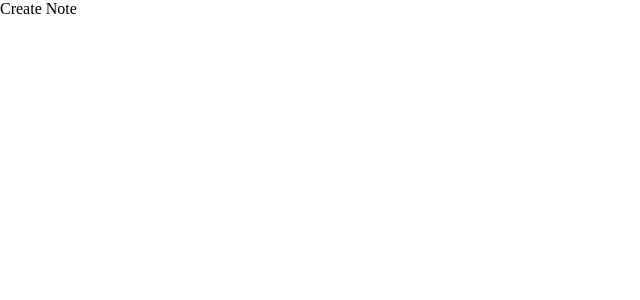
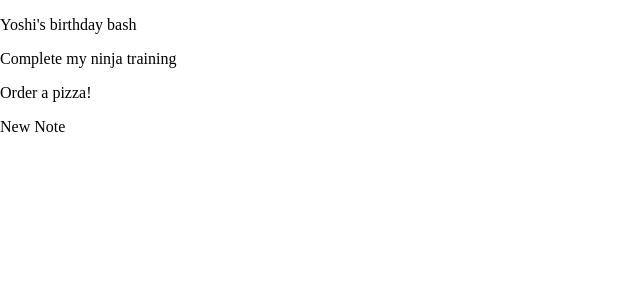
Before and after one commit to subashhB/material-ui-practice, a React (Create React App) app: page / in a window 1280 px wide. Shown: the top 300 px of the page, without its empty margins (0-640 px from the left). Built offline with nearby package versions, Linux system fonts and the light colour scheme; data requests are answered from the project's data file.

Commit message:
Using JSON Server

```diff
--- /dev/null
+++ b/data/db.json
@@ -0,0 +1,28 @@
+{
+  "notes": [
+    {
+      "title": "Yoshi's birthday bash",
+      "details": "Lorem Ipsum is simply dummy text of the printing and typesetting industry. Lorem Ipsum has been the industry's standard dummy text ever since the 1500s, when an unknown printer took a galley of type and scrambled it to make a type specimen book.",
+      "category": "reminders",
+      "id": 1
+    },
+    {
+      "title": "Complete my ninja training",
+      "details": "Lorem Ipsum is simply dummy text of the printing and typesetting industry. Lorem Ipsum has been the industry's standard dummy text ever since the 1500s, when an unknown printer took.",
+      "category": "work",
+      "id": 2
+    },
+    {
+      "title": "Order a pizza!",
+      "details": "Lorem Ipsum is simply dummy text of the printing and typesetting industry. Lorem Ipsum has been the industry's standard dummy text ever since the 1500s, when an unknown printer took a galley of type and scrambled it to make a type specimen book.\nLorem Ipsum is simply dummy text of the printing and typesetting industry. Lorem Ipsum has been the industry's standard dummy text ever since the 1500s, when an unknown printer took a galley of type and scrambled it to make a type specimen book.",
+      "category": "todos",
+      "id": 3
+    },
+    {
+      "title": "New Note",
+      "details": "New Note Details",
+      "category": "Reminders",
+      "id": 4
+    }
+  ]
+}
--- a/package.json
+++ b/package.json
@@ -8,6 +8,7 @@
     "@testing-library/jest-dom": "^5.11.9",
     "@testing-library/react": "^11.2.5",
     "@testing-library/user-event": "^12.7.1",
+    "json-server": "^0.17.3",
     "react": "^17.0.1",
     "react-dom": "^17.0.1",
     "react-router-dom": "^5.2.0",
--- a/src/pages/Create.js
+++ b/src/pages/Create.js
@@ -9,6 +9,7 @@
 import { useState } from "react";
 import FormLabel from '@material-ui/core/FormLabel';
 import FormControl from '@material-ui/core/FormControl';
+import { useHistory } from "react-router-dom";
 
 const useStyles = makeStyles({
   field: {
@@ -20,6 +21,7 @@
 
 export default function Create() {
   const classes = useStyles();
+  const history = useHistory()
   const [title, setTitle] = useState('');
   const [details, setDetails] = useState('');
   const [titleError, setTitleError] = useState(false);
@@ -37,7 +39,12 @@
       setDetailsError(true)
     }
     if (title && details) {
-      console.log(title, details, category);
+      fetch('http://localhost:8000/notes', {
+        method: 'POST',
+        headers: {"Content-type": "application/json"},
+        body: JSON.stringify({title, details, category})
+      })
+      .then(()=> history.push('/'))
     }
   };
 
--- a/src/pages/Notes.js
+++ b/src/pages/Notes.js
@@ -1,8 +1,18 @@
-import React from 'react'
+import React, { useEffect, useState } from 'react'
 
 const Notes = () => {
+  const [notes, setNotes] = useState([])
+  useEffect(()=>{
+    fetch('http://localhost:8000/notes')
+      .then(res => res.json())
+      .then(data => setNotes(data))
+  },[])
   return (
-    <div>Create Note</div>
+    <div>
+      {notes && notes.map(note=>(
+        <p key={note.id}>{note.title}</p>
+      ))}
+    </div>
   )
 }
 
```
Also changed, not shown: 1 other file (tests, documents, lock files or other folders).
